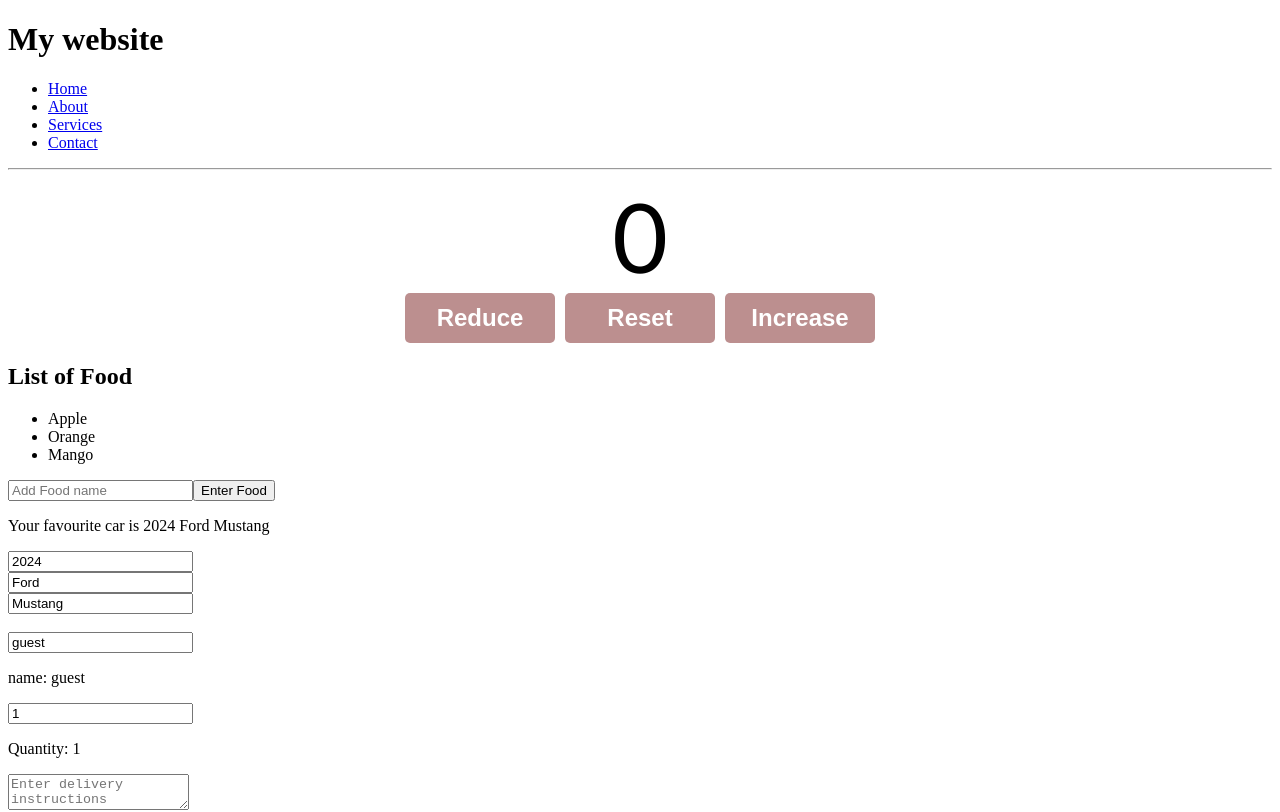
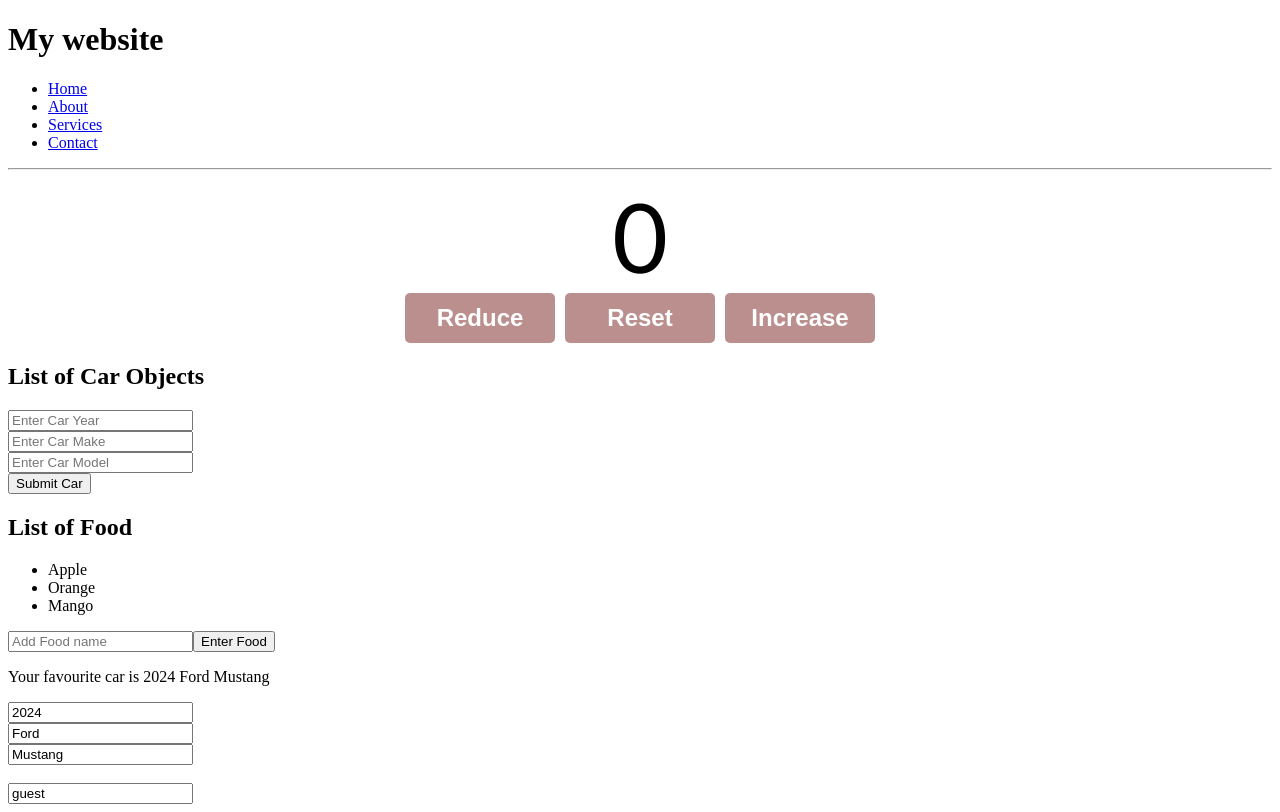
Before and after one commit to zeinaaabbb/my-react-app, a React (Vite) app: page / in a window 1280 px wide. Shown: the top 812 px of the page. Built offline with nearby package versions, Linux system fonts and the light colour scheme.

Commit message:
created car component

```diff
--- a/src/App.jsx
+++ b/src/App.jsx
@@ -14,6 +14,7 @@ import Counter from "./Counter.jsx";
 import MoreComponent from "./MoreComponent.jsx";
 import OtherComponent from "./OtherComponent.jsx";
 import FoodComponent from "./FoodComponent.jsx";
+import CarComponent from "./CarComponent.jsx";
 
 function App() {
 
@@ -33,6 +34,7 @@ function App() {
     <>
       <Header></Header>
       <Counter/>
+      <CarComponent/>
       <FoodComponent/>
       <OtherComponent/><br/>
       <MoreComponent/>
--- /dev/null
+++ b/src/CarComponent.jsx
@@ -0,0 +1,53 @@
+import React, {useState} from 'react';
+
+function CarComponent() {
+
+  const [cars, setCars] = useState([]);
+  const [carYear, setCarYear] = useState([new Date().getFullYear]);
+  const [carMake, setCarMake] = useState("");
+  const [carModel, setCarModel] = useState("");
+
+  const handleAddCar = () => {
+
+    const newCar = {year: carYear, make: carMake, model: carModel};
+
+    setCars(c => [...cars, newCar]);
+
+  }
+
+  const handleRemoveCar = (index) => {
+    setCars(cars.filter((_, i) => i!==index));
+  }
+
+  const handleYearChange = (e) => {
+    setCarYear(e.target.value);
+  }
+
+  const handleMakeChange = (e) => {
+    setCarMake(e.target.value);
+  }
+
+  const handleModelChange = (e) => {
+    setCarModel(e.target.value);
+  }
+
+
+  return(<>
+    <div>
+      <h2>List of Car Objects</h2>
+      <ul>
+        {cars.map((car, index) =>
+            <li key={index} onClick={() => handleRemoveCar(index)}>
+              {car.year} {car.make} {car.model}
+            </li>)}
+      </ul>
+      <input type="number" value={carYear} placeholder="Enter Car Year" onChange={handleYearChange}/><br/>
+      <input type="text" value={carMake} placeholder="Enter Car Make" onChange={handleMakeChange}/><br/>
+      <input type="text" value={carModel} placeholder="Enter Car Model" onChange={handleModelChange}/><br/>
+      <button onClick={handleAddCar} >Submit Car</button>
+    </div>
+  </>);
+
+}
+
+export default CarComponent
```
